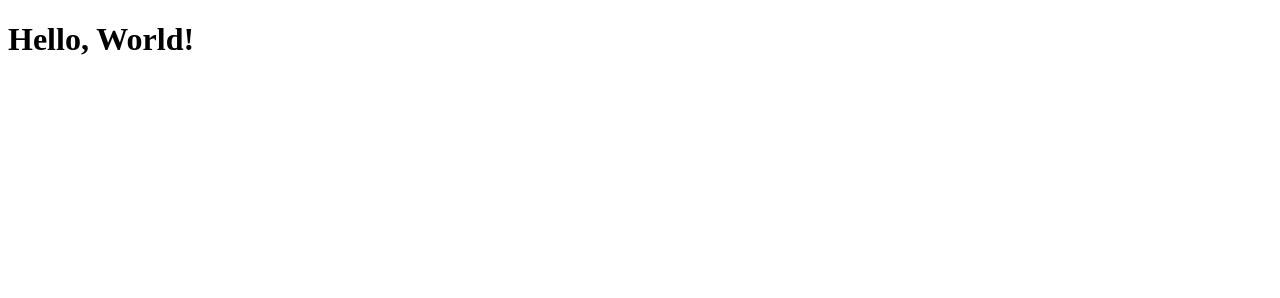
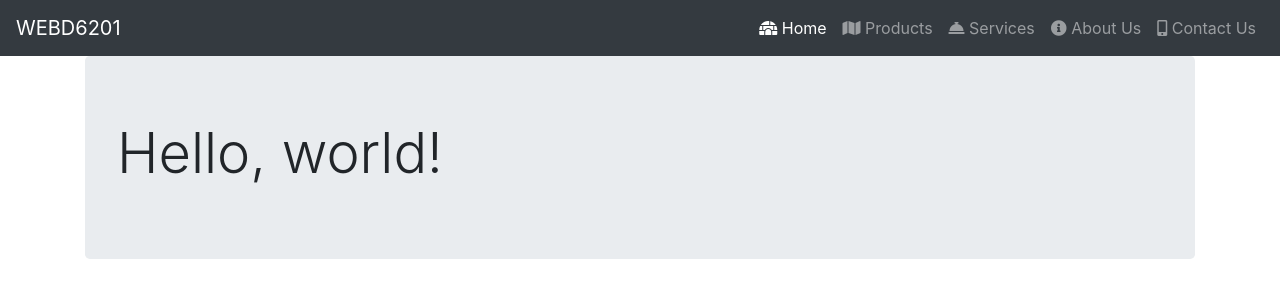
Before and after one commit to naheedshaikh/lesson3basic, a website: page index.html in a window 1280 px wide. Drawn offline with nearby package versions, Linux system fonts and the light colour scheme.

Commit message:
Added new classes and updations in them

```diff
--- a/index.html
+++ b/index.html
@@ -3,18 +3,50 @@
 <head>
     <meta charset="UTF-8">
     <meta name="viewport" content="width=device-width, initial-scale=1.0">
-
+    <meta http-equiv="X-UA-Compatible" content="ie=edge">
     <!-- CSS SECTION-->
+    <link rel="stylesheet" href="./node_modules/bootstrap/dist/css/bootstrap.min.css">
+    <link rel="stylesheet" href="./node_modules/@fortawesome/fontawesome-free/css/all.min.css">
     <link rel="stylesheet" href="./Content/app.css">
-
-    <title>lesson-3 Basic</title>
+    <title>WEBD6201 - Lesson 2</title>
 </head>
 <body>
+    <!-- Main Nav -->
+    <nav class="navbar navbar-expand-lg navbar-dark bg-dark">
+        <a class="navbar-brand" href="#">WEBD6201</a>
+        <button class="navbar-toggler" type="button" data-toggle="collapse" data-target="#navbarSupportedContent" aria-controls="navbarSupportedContent" aria-expanded="false" aria-label="Toggle navigation">
+          <span class="navbar-toggler-icon"></span>
+        </button>
 
-    <div>
-        <h1>Hello, World!</h1>
-    </div>
+        <div class="collapse navbar-collapse" id="navbarSupportedContent">
+          <ul class="navbar-nav ml-auto">
+            <li id="home" class="nav-item active"><a class="nav-link" href="#"><i class="fas fa-igloo"></i> Home</a></li>
+            <li id="products" class="nav-item"><a class="nav-link" href="#"><i class="fas fa-map"></i> Products</a></li>
+            <li id="services" class="nav-item"><a class="nav-link" href="#"><i class="fas fa-concierge-bell"></i> Services</a></li>
+            <li id="about" class="nav-item"><a class="nav-link" href="#"><i class="fas fa-info-circle"></i> About Us</a></li>
+            <li id="contact" class="nav-item"><a class="nav-link" href="#"><i class="fas fa-mobile-alt"></i> Contact Us</a></li>
+        </div>
+      </nav>
 
+      <!-- Main Content -->
+      <main class="container" id="mainContent">
+          <div class="row">
+              <div class="col">
+                    <div class="jumbotron" id="contentArea">
+                        <h1 class="display-4">Hello, world!</h1>
+                    </div>
+              </div>
+          </div>
+      </main>
+
+    <!-- SCRIPT SECTION -->
+    <!-- 3rd Party Libraries -->
+    <script src="./node_modules/jquery/dist/jquery.min.js"></script>
+    <script src="./node_modules/bootstrap/dist/js/bootstrap.min.js"></script>
+
+    <!-- App Scripts -->
+    <script src="./Scripts/person.js"></script>
+    <script src="./Scripts/student.js"></script>
     <script src="./Scripts/app.js"></script>
 </body>
 </html>
```
